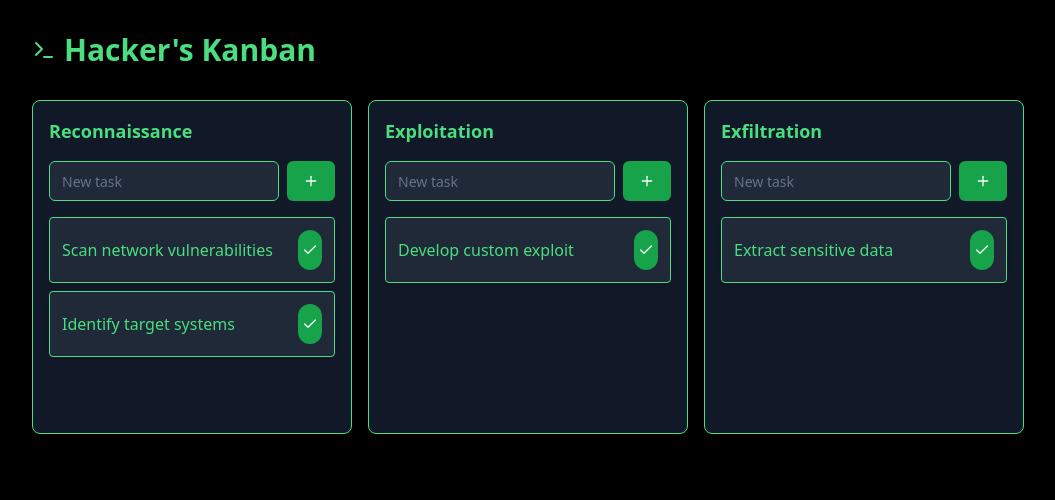
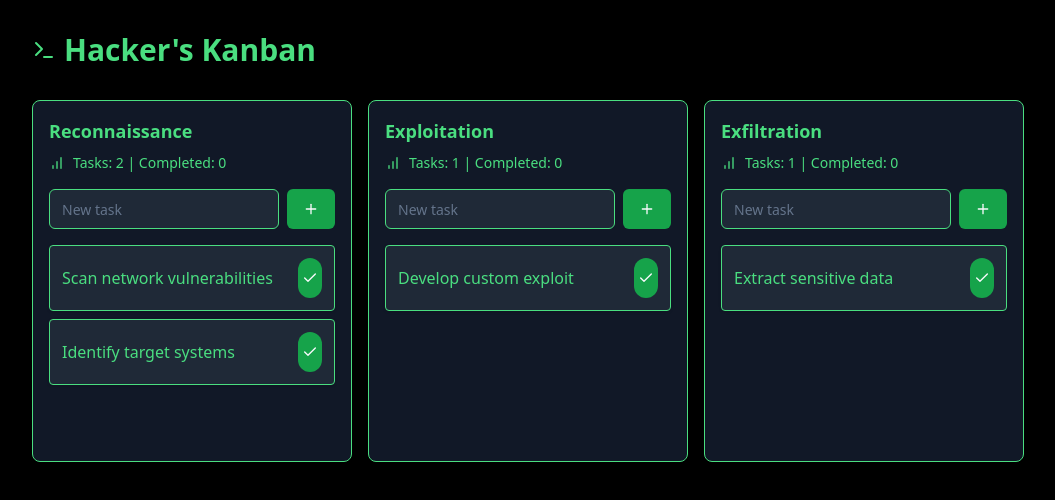
Before and after one commit to GPT-Engineer-App/draggle-cards, a React (Vite) app: page / in a window 1280 px wide. Shown: the top 500 px of the page, without its empty margins (0-1055 px from the left). Built offline with nearby package versions, Linux system fonts and the light colour scheme.

Commit message:
GPT Engineer Update [skip gpt_engineer]

```diff
--- a/src/pages/Index.jsx
+++ b/src/pages/Index.jsx
@@ -1,6 +1,6 @@
-import React, { useState, useCallback } from 'react';
+import React, { useState, useCallback, useMemo } from 'react';
 import { DragDropContext, Droppable, Draggable } from '@hello-pangea/dnd';
-import { Terminal, Plus, Check } from 'lucide-react';
+import { Terminal, Plus, Check, BarChart } from 'lucide-react';
 import { Input } from "@/components/ui/input";
 import { Button } from "@/components/ui/button";
 import ReactConfetti from 'react-confetti';
@@ -38,6 +38,11 @@ const Index = () => {
     exfiltrate: '',
   });
   const [showConfetti, setShowConfetti] = useState(false);
+  const [completedTasks, setCompletedTasks] = useState({
+    recon: 0,
+    exploit: 0,
+    exfiltrate: 0,
+  });
 
   const triggerConfetti = useCallback(() => {
     setShowConfetti(true);
@@ -45,6 +50,10 @@ const Index = () => {
   }, []);
 
   const markTaskAsDone = useCallback((columnId, taskId) => {
+    setCompletedTasks(prev => ({
+      ...prev,
+      [columnId]: prev[columnId] + 1
+    }));
     setColumns(prevColumns => {
       const column = prevColumns[columnId];
       const updatedCards = column.cards.filter(card => card.id !== taskId);
@@ -116,6 +125,16 @@ const Index = () => {
     }
   };
 
+  const columnStats = useMemo(() => {
+    return Object.entries(columns).reduce((acc, [columnId, column]) => {
+      acc[columnId] = {
+        total: column.cards.length,
+        completed: completedTasks[columnId]
+      };
+      return acc;
+    }, {});
+  }, [columns, completedTasks]);
+
   return (
     <div className="p-8 bg-black text-green-400 min-h-screen">
       {showConfetti && <ReactConfetti colors={['#10B981', '#34D399', '#6EE7B7']} />}
@@ -127,7 +146,13 @@ const Index = () => {
         <div className="flex space-x-4">
           {Object.values(columns).map((column) => (
             <div key={column.id} className="bg-gray-900 p-4 rounded-lg w-80 border border-green-400">
-              <h2 className="text-lg font-semibold mb-4 text-green-400">{column.title}</h2>
+              <h2 className="text-lg font-semibold mb-2 text-green-400">{column.title}</h2>
+              <div className="flex items-center mb-4 text-sm">
+                <BarChart className="mr-2 h-4 w-4" />
+                <span>
+                  Tasks: {columnStats[column.id].total} | Completed: {columnStats[column.id].completed}
+                </span>
+              </div>
               <div className="flex mb-4">
                 <Input
                   type="text"
```
